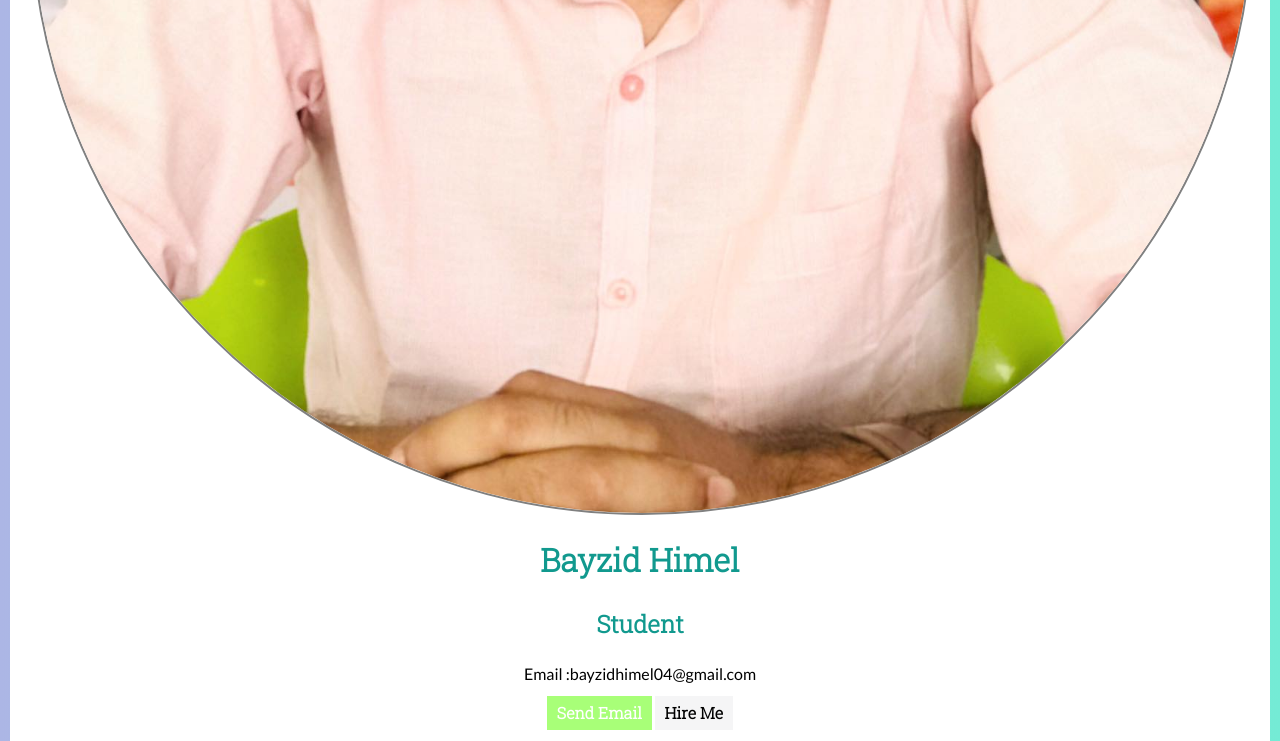
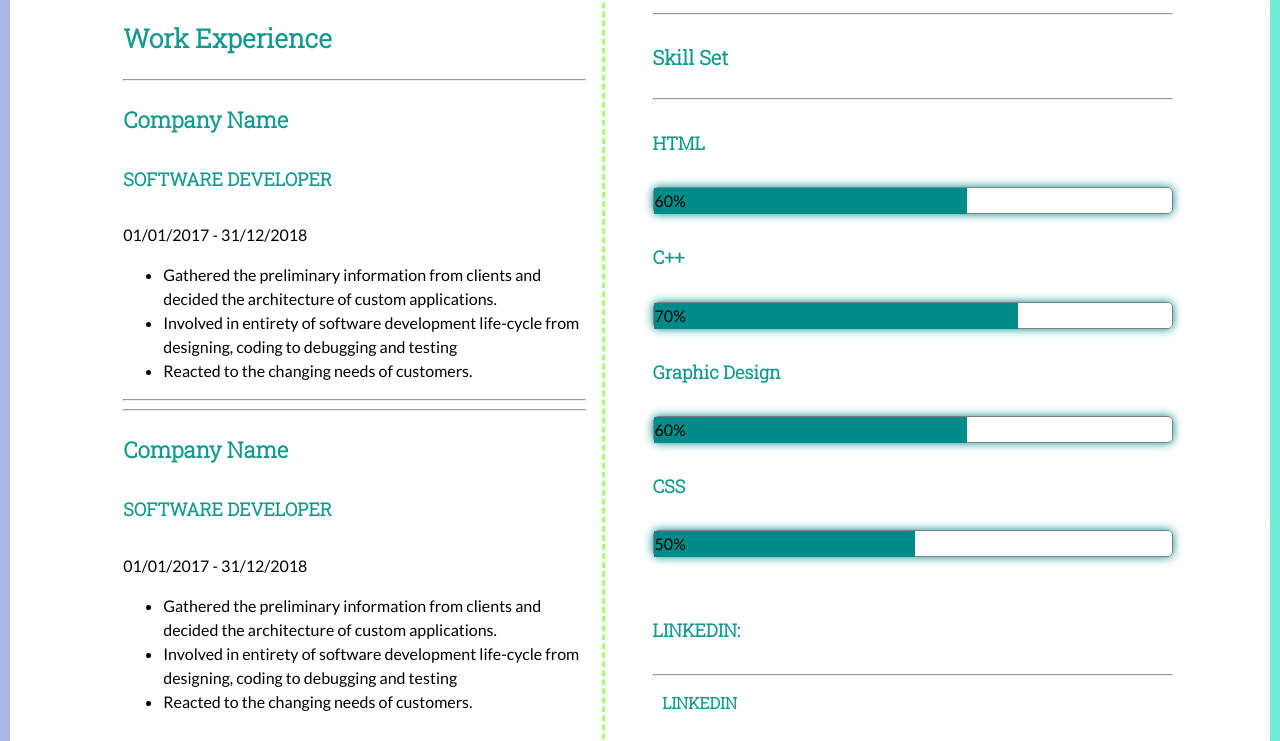
Before and after one commit to bayzid-himel04/Jukti, a plain HTML site: page index.html in a window 1280 px wide. Shown: the part 749-1490 px from the top of the page. Drawn offline with Linux system fonts and the light colour scheme.

Commit message:
Digital CV

```diff
--- a/assets/styles/style.css
+++ b/assets/styles/style.css
@@ -4,12 +4,10 @@
     min-height: 100vh;
 }
 * img {
-   display:block;
-    width:200px;
+
+   width:100%;
     height:auto;
-    border-radius: 100%;
 }
-
 body {
     background: linear-gradient(to right, #ACB6E5, #74ebd5);
     font-family: 'Lato', sans-serif;
@@ -18,16 +16,13 @@ body {
     line-height: 1.5;
 }
 
-h1, h2, h3, h4, h5, h6,a {
+h1, h2, h3, h4, h5, h6, a{
     color: #11998e;
     font-family: 'Roboto Slab', serif;
     text-transform: capitalize;
 }
 a{
     text-decoration: none;
-    color:#2ecc71;
-
-    font:bold;
 
 }
 hr{
@@ -126,6 +121,7 @@ hr{
 .container {
     width: 100%;
     margin: 0 auto;
+
 }
 .button{
     padding: 0.4em 0.6em;
@@ -135,21 +131,24 @@ hr{
    background-color: #a8ff78;
 	color: #ffff;
 }
-.HireMe--button{
+.hireme--button{
 	background-color: #f5f5f6;
 	color: black;
 }
 
 /* header */
 
+.header .avatar .avatar--img {
+    display:block ;
+    margin-left: auto;
+    margin-right: auto;
+   width: 100%;
+    width:250px;
+    height:250px;
+    border: 4px solid gray ;
+    border-radius:50%;
+}
 
-.header .avatar .avatar--img {
-    width: 100%;
-    border-radius: 100%;
-    border:2px solid gray;
-
-
-}
 .header .summary {
 
     text-align: center;
@@ -170,30 +169,251 @@ hr{
     float:left;
     width:100%;
     overflow:hidden;
-
-
 }
-.progress__percentage--html{
-    width:60%;
+.progres__percentage-box{
     background: darkcyan;
     float:left;
     border: 1px solid darkcyan;
 }
+.progress__percentage--html{
+    width:60%;
+}
 .progress__percentage--cplus{
     width:70%;
-    background: darkcyan;
-    float:left;
-    border: 1px solid darkcyan;
 }
 .progress__percentage--graphicdesign{
     width:60%;
-    background: darkcyan;
-    float:left;
-    border: 1px solid darkcyan;
+
 }
 .progress__percentage--css{
     width:50%;
-    background: darkcyan;
-    float:left;
-    border: 1px solid darkcyan;
 }
+
+
+@media only screen and (min-width:440px){
+    @import url('https://fonts.googleapis.com/css2?family=Lato:wght@300;400&display=swap');
+
+    * body {
+        min-height: 100vh;
+    }
+    * img {
+
+       width:100%;
+        height:auto;
+    }
+    body {
+        background: linear-gradient(to right, #ACB6E5, #74ebd5);
+        font-family: 'Lato', sans-serif;
+        color: black;
+        font-size: 16px;
+        line-height: 1.5;
+
+    }
+    h1{font-size:30px}
+    h2{font-size:26px}
+    h3{font-size:22px}
+    h4{font-size:20px}
+    h5{font-size:18px}
+    h6{font-size:15px}
+
+    h1, h2, h3, h4, h5, h6, a{
+        color: #11998e;
+        font-family: 'Roboto Slab', serif;
+        text-transform: capitalize;
+
+    }
+    a{
+        text-decoration: none;
+
+    }
+    hr{
+        color:gray;
+    }
+
+    /** Utils */
+
+    /* typography */
+    .font--roboto {
+        font-family: 'Roboto Slab', serif;
+    }
+
+    /*  color */
+    .text--green {
+        color: #11998E;
+    }
+
+    .text--red {
+        color: red;
+    }
+
+    .text--white {
+        color: white;
+    }
+
+    /* transform  */
+    .text--uppercase {
+        text-transform: uppercase;
+    }
+
+    /*  font size */
+    .fz--lg {
+        font-size: 20px;
+    }
+    .fz--md {
+        font-size: 18px;
+    }
+    .fz--sm {
+        font-size: 12px;
+    }
+    .fz--xsm {
+        font-size: 10px;
+    }
+
+    /* bg color */
+    .bg--white {
+        background-color: white;
+    }
+    .bg--green {
+        background-color: green;
+    }
+
+    .bg--gray {
+        background-color: gray;
+    }
+
+    .bg__btn--green {
+        background-color: green;
+    }
+    .bg__btn--gray {
+        background-color: gray;
+    }
+
+    .border__bottom--green {
+        border-bottom: 4px solid green;
+    }
+
+    .mt-20 {
+        margin-top: 20px;
+    }
+    .mx-10 {
+        margin-left: 10px;
+        margin-right: 10px;
+    }
+
+    .px-10 {
+        padding-left: 10px;
+        padding-right: 10px;
+    }
+    .px-10 {
+        padding-left: 20px;
+        padding-right: 20px;
+    }
+    .p-20 {
+        padding: 20px;
+    }
+    .p-top-30{
+        padding-top:30px;
+    }
+    .p-bottom-30{
+        padding-bottom: 30px;
+    }
+    /* grid */
+
+    .container {
+        width: 100%;
+        margin: 0 auto;
+
+
+    }
+    .button{
+        padding: 0.4em 0.6em;
+        font-weight: bold;
+    }
+    .email--button{
+       background-color: #a8ff78;
+        color: #ffff;
+    }
+    .hireme--button{
+        background-color: #f5f5f6;
+        color: black;
+    }
+
+    /* header */
+    .header{
+        display:flex;
+
+        justify-content: space-evenly;
+
+    }
+
+    .header .avatar .avatar--img {
+        display:block ;
+        margin-left: auto;
+        margin-right: auto;
+       width: 100%;
+        width:350px;
+        height:350px;
+        border: 4px solid gray ;
+        border-radius:50%;
+    }
+
+    .header .summary {
+
+        text-align: center;
+
+    }
+    .bottom--part{
+        display:flex;
+        margin-top: 2em;
+	    margin-bottom: 2em;
+        padding: 2em;
+        justify-content: center;
+    }
+    .right--side{
+        width:40%;
+        padding-left: 1em;
+        padding-right:1em;
+        border-right: 3px dashed #a8ff78;
+
+    }
+    .left--side{
+        width:45%;
+        padding-left: 3em;
+    }
+
+    .progress{
+        border:1px solid gray;
+        display:block;
+        height:25px;
+        border-radius:5px;
+        box-shadow: 0 0 10px darkcyan;
+        width:auto;
+    }
+    .progress .progress--bar{
+        height: 25px;
+        border-radius:5px;
+        float: left;
+        text-align: center;
+        float:left;
+        width:100%;
+        overflow:hidden;
+    }
+    .progres__percentage-box{
+        background: darkcyan;
+        float:left;
+        border: 1px solid darkcyan;
+    }
+    .progress__percentage--html{
+        width:60%;
+    }
+    .progress__percentage--cplus{
+        width:70%;
+    }
+    .progress__percentage--graphicdesign{
+        width:60%;
+
+    }
+    .progress__percentage--css{
+        width:50%;
+    }
+}
--- a/index.html
+++ b/index.html
@@ -11,6 +11,7 @@
 
     </head>
     <body>
+
         <div class="container">
             <div class="header bg--white mt-20 mx-10 p-20 border__bottom--green">
                 <div class="avatar">
@@ -21,21 +22,23 @@
                 <div class="summary">
                     <h1> bayzid himel</h1>
                     <h2>Student</h2>
-                    <span >Email :bayzidhimel04@gmail.com</span>
+                    <h5>Email :bayzidhimel04@gmail.com</h5>
                     <p></p>
 
                     <a class="button email--button" href="#">Send email</a>
 
-                    <a class="button HireMe--button" href="#">hire me</a>
+                    <a class="button hireme--button" href="#">hire me</a>
                     <p></p>
                     <h5>Contact:01622821469</h5>
                 </div>
             </div>
         </div>
-        <div>
+
+
           <div class="container">
             <div class="bg--white mt-20 mx-10 px-10 px-10 p-20 border__bottom--green ">
-
+              <div class=bottom--part>
+              <div class="right--side">
                 <h2>Profile </h2>
                 <hr/>
 
@@ -88,7 +91,8 @@
 						</ul>
 
              </div>
-             <div>
+              </div>
+              <div class="left--side">
                 <h2 >Projects</h2>
                 <hr/>
 
@@ -100,7 +104,7 @@
                    <li>Love with HTML</li>
                </ul>
               <hr/>
-            </div>
+
             <div>
                 <h4>Skill Set</h4>
                 <hr/>
@@ -109,7 +113,7 @@
                 <h5 >HTML</h5>
                 <div class="progress progress--bar">
 
-                        <span class="progress__percentage--html  ">
+                        <span class="progres__percentage-box progress__percentage--html  ">
                            60%
 
                         </span>
@@ -121,7 +125,7 @@
                 <h5>C++</h5>
                 <div class="progress progress--bar">
 
-                    <span class="progress__percentage--cplus">
+                    <span class=" progres__percentage-box progress__percentage--cplus">
                        70%
 
                     </span>
@@ -132,7 +136,7 @@
 
                 <h5 >Graphic Design</h5>
                 <div class="progress progress--bar">
-                    <span class="progress__percentage--graphicdesign">
+                    <span class=" progres__percentage-box progress__percentage--graphicdesign">
                         60%
                     </span>
 
@@ -146,7 +150,7 @@
                 <h5 >CSS</h5>
                 <div class="progress progress--bar">
 
-                    <span class="progress__percentage--css">
+                    <span class="progres__percentage-box progress__percentage--css">
                        50%
 
                     </span>
@@ -156,7 +160,7 @@
 
         </div>
 
-        <div class="p-top-30">
+        <div class=" p-top-30">
             <h5>LINKEDIN:</h5>
             <hr/>
         </div>
@@ -177,7 +181,12 @@
             <a  class="facebook button" href="#">FACEBOOK</a>
 
         </div>
+              </div>
+
     </div>
-</div>
+            </div>
+      </div>
+
+
     </body>
 </html>
```
